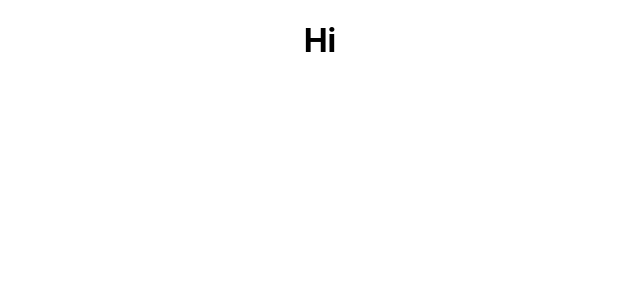
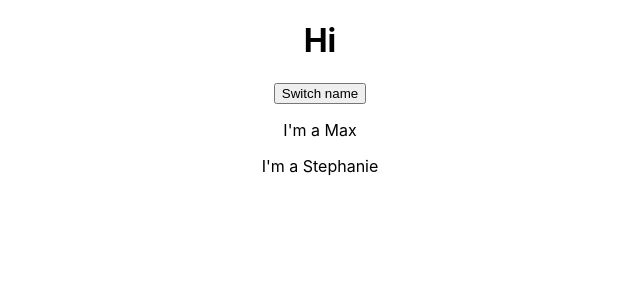
Before and after one commit to jkubisiowski/udemy-react, a React (Create React App) app: page / in a window 1280 px wide. Shown: the top 300 px of the page, without its empty margins (320-960 px from the left). Built offline with nearby package versions, Linux system fonts and the light colour scheme.

Commit message:
Add state to person component

```diff
--- a/src/App.js
+++ b/src/App.js
@@ -1,11 +1,31 @@
 import React, { Component } from 'react';
 import './App.css';
+import Person from "./Person/Person";
 
 class App extends Component {
+  state = {
+    persons: [{
+      name: 'Max', age: 28
+    }, {
+      name: 'Stephanie', age: 33
+    }]
+  };
+
+  switchNameHandler = () => {
+      this.setState({persons: [{
+              name: 'Kuba', age: 28
+          }, {
+              name: 'Stephanie', age: 33
+          }]})
+  };
+
   render() {
     return (
       <div className="App">
         <h1>Hi</h1>
+          <button onClick={this.switchNameHandler}>Switch name</button>
+          <Person name={this.state.persons[0].name}/>
+          <Person name={this.state.persons[1].name}/>
       </div>
     );
   }
--- /dev/null
+++ b/src/Person/Person.js
@@ -0,0 +1,13 @@
+import React from "react";
+
+const person = (props) => {
+  return (
+      <div>
+          <p>I'm a {props.name}</p>
+          <p>{props.children}</p>
+      </div>
+  )
+
+};
+
+export default person;
```
